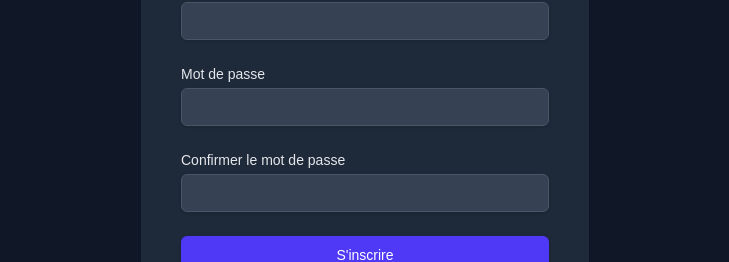
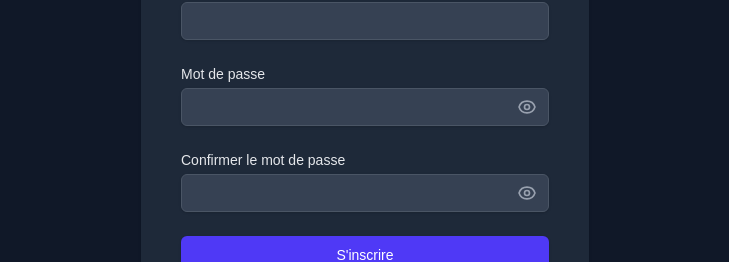
Before and after one commit to louisbertrand22/MySSO, a Next.js app in the folder frontend/: page /register in a window 1280 px wide. Shown: the part 288-550 px from the top of the page, without its empty margins (275-1004 px from the left). Built offline with nearby package versions, Linux system fonts and the light colour scheme; no server answers.

Commit message:
fix: update login logic and register page

```diff
--- a/frontend/components/AuthForm.tsx
+++ b/frontend/components/AuthForm.tsx
@@ -16,6 +16,8 @@
   const [passwordError, setPasswordError] = useState('');
   const [isSubmitting, setIsSubmitting] = useState(false);
   const [rememberMe, setRememberMe] = useState(false);
+  const [showPassword, setShowPassword] = useState(false);
+  const [showConfirmPassword, setShowConfirmPassword] = useState(false);
 
   // Load saved email on component mount (only for login mode)
   useEffect(() => {
@@ -144,18 +146,34 @@
         <label htmlFor="password" className="block text-sm font-medium text-gray-200">
           Mot de passe
         </label>
-        <div className="mt-1">
+        <div className="mt-1 relative">
           <input
             id="password"
             name="password"
-            type="password"
+            type={showPassword ? 'text' : 'password'}
             autoComplete={mode === 'login' ? 'current-password' : 'new-password'}
             required
             value={password}
             onChange={(e) => setPassword(e.target.value)}
             onBlur={() => validatePassword(password)}
-            className="appearance-none block w-full px-3 py-2 border border-gray-600 rounded-md shadow-sm placeholder-gray-500 text-white bg-gray-700 focus:outline-none focus:ring-indigo-500 focus:border-indigo-500 sm:text-sm"
+            className="appearance-none block w-full px-3 py-2 pr-10 border border-gray-600 rounded-md shadow-sm placeholder-gray-500 text-white bg-gray-700 focus:outline-none focus:ring-indigo-500 focus:border-indigo-500 sm:text-sm"
           />
+          <button
+            type="button"
+            onClick={() => setShowPassword(!showPassword)}
+            className="absolute inset-y-0 right-0 pr-3 flex items-center text-gray-400 hover:text-gray-200"
+          >
+            {showPassword ? (
+              <svg className="h-5 w-5" fill="none" viewBox="0 0 24 24" stroke="currentColor">
+                <path strokeLinecap="round" strokeLinejoin="round" strokeWidth={2} d="M13.875 18.825A10.05 10.05 0 0112 19c-4.478 0-8.268-2.943-9.543-7a9.97 9.97 0 011.563-3.029m5.858.908a3 3 0 114.243 4.243M9.878 9.878l4.242 4.242M9.88 9.88l-3.29-3.29m7.532 7.532l3.29 3.29M3 3l3.59 3.59m0 0A9.953 9.953 0 0112 5c4.478 0 8.268 2.943 9.543 7a10.025 10.025 0 01-4.132 5.411m0 0L21 21" />
+              </svg>
+            ) : (
+              <svg className="h-5 w-5" fill="none" viewBox="0 0 24 24" stroke="currentColor">
+                <path strokeLinecap="round" strokeLinejoin="round" strokeWidth={2} d="M15 12a3 3 0 11-6 0 3 3 0 016 0z" />
+                <path strokeLinecap="round" strokeLinejoin="round" strokeWidth={2} d="M2.458 12C3.732 7.943 7.523 5 12 5c4.478 0 8.268 2.943 9.542 7-1.274 4.057-5.064 7-9.542 7-4.477 0-8.268-2.943-9.542-7z" />
+              </svg>
+            )}
+          </button>
         </div>
         {passwordError && (
           <p className="mt-2 text-sm text-red-400">{passwordError}</p>
@@ -167,18 +185,34 @@
           <label htmlFor="confirmPassword" className="block text-sm font-medium text-gray-200">
             Confirmer le mot de passe
           </label>
-          <div className="mt-1">
+          <div className="mt-1 relative">
             <input
               id="confirmPassword"
               name="confirmPassword"
-              type="password"
+              type={showConfirmPassword ? 'text' : 'password'}
               autoComplete="new-password"
               required
               value={confirmPassword}
               onChange={(e) => setConfirmPassword(e.target.value)}
               onBlur={() => validatePassword(password)}
-              className="appearance-none block w-full px-3 py-2 border border-gray-600 rounded-md shadow-sm placeholder-gray-500 text-white bg-gray-700 focus:outline-none focus:ring-indigo-500 focus:border-indigo-500 sm:text-sm"
+              className="appearance-none block w-full px-3 py-2 pr-10 border border-gray-600 rounded-md shadow-sm placeholder-gray-500 text-white bg-gray-700 focus:outline-none focus:ring-indigo-500 focus:border-indigo-500 sm:text-sm"
             />
+            <button
+              type="button"
+              onClick={() => setShowConfirmPassword(!showConfirmPassword)}
+              className="absolute inset-y-0 right-0 pr-3 flex items-center text-gray-400 hover:text-gray-200"
+            >
+              {showConfirmPassword ? (
+                <svg className="h-5 w-5" fill="none" viewBox="0 0 24 24" stroke="currentColor">
+                  <path strokeLinecap="round" strokeLinejoin="round" strokeWidth={2} d="M13.875 18.825A10.05 10.05 0 0112 19c-4.478 0-8.268-2.943-9.543-7a9.97 9.97 0 011.563-3.029m5.858.908a3 3 0 114.243 4.243M9.878 9.878l4.242 4.242M9.88 9.88l-3.29-3.29m7.532 7.532l3.29 3.29M3 3l3.59 3.59m0 0A9.953 9.953 0 0112 5c4.478 0 8.268 2.943 9.543 7a10.025 10.025 0 01-4.132 5.411m0 0L21 21" />
+                </svg>
+              ) : (
+                <svg className="h-5 w-5" fill="none" viewBox="0 0 24 24" stroke="currentColor">
+                  <path strokeLinecap="round" strokeLinejoin="round" strokeWidth={2} d="M15 12a3 3 0 11-6 0 3 3 0 016 0z" />
+                  <path strokeLinecap="round" strokeLinejoin="round" strokeWidth={2} d="M2.458 12C3.732 7.943 7.523 5 12 5c4.478 0 8.268 2.943 9.542 7-1.274 4.057-5.064 7-9.542 7-4.477 0-8.268-2.943-9.542-7z" />
+                </svg>
+              )}
+            </button>
           </div>
         </div>
       )}
```
